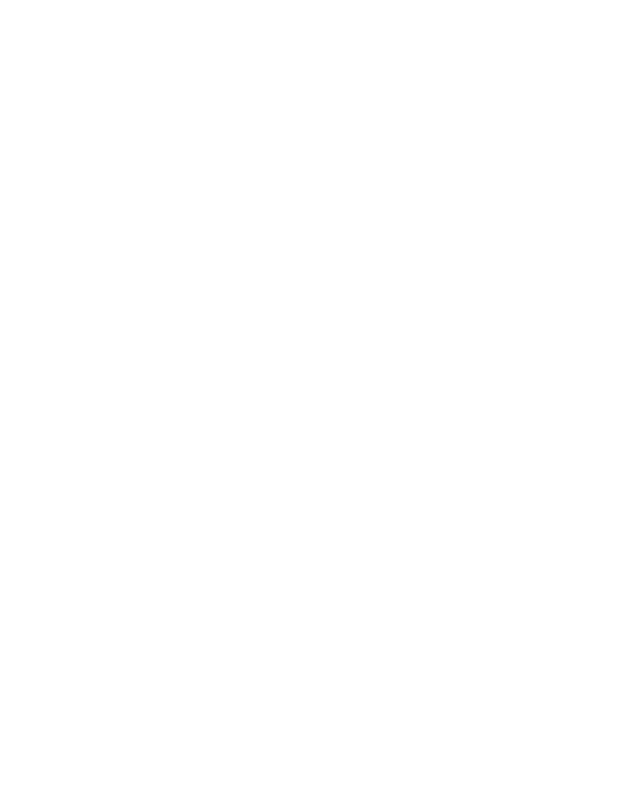
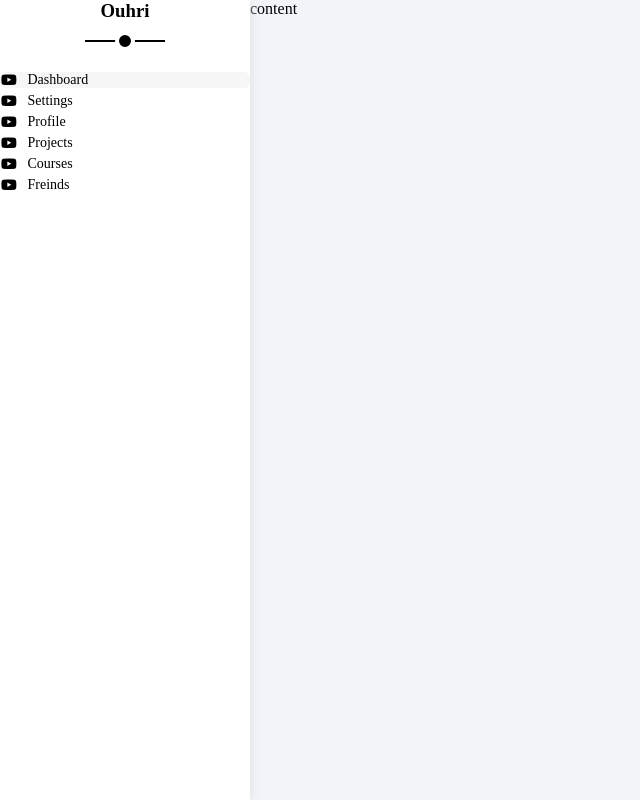
Before and after one commit to mostafaouhri/Template4-practice, a plain HTML site: page index.html in a window 1280 px wide. Shown: the whole page, without its empty margins (0-640 px from the left). Drawn offline with Linux system fonts and the light colour scheme.

Commit message:
added sidebar

```diff
--- a/Css/framework.css
+++ b/Css/framework.css
@@ -0,0 +1,57 @@
+/* Start flex */
+.d-flex {
+    display: flex;
+}
+.align-center {
+    align-items: center;
+}
+/* End flex */
+/* Start padding + margin */
+.p10 {
+    padding: 10px;
+}
+.p20 {
+    padding: 20px;
+}
+.m20 {
+    margin: 20px;
+}
+.mt-0 {
+    margin-top: 0;
+}
+/* End padding + margin */
+/* Start color */
+.bg-white {
+    background-color: white;
+}
+.c-black {
+    color: black;
+}
+/* End color */
+/* Start position */
+.p-relative {
+    position: relative;
+}
+.p-absolute {
+    position: absolute;
+}
+/* End position */
+/* Start Font */
+.txt-c {
+    text-align: center;
+}
+.fs-14 {
+    font-size: 14px;
+}
+/* End Font */
+/* Start border */
+.rad-6 {
+    border-radius: 6px;
+    -webkit-border-radius: 6px;
+    -moz-border-radius: 6px;
+    -ms-border-radius: 6px;
+    -o-border-radius: 6px;
+}
+/* End border */
+/* Start comment */
+/* End comment */
--- a/Css/master.css
+++ b/Css/master.css
@@ -0,0 +1,93 @@
+* {
+    box-sizing: border-box;
+}
+body{
+    margin: 0;
+}
+*:focus {
+    outline: none;
+}
+a {
+    text-decoration: none;
+}
+ul {
+    list-style: none;
+    padding: 0;
+}
+.page {
+    background-color: #f1f5f9;
+    min-height: 100vh;
+}
+/* Start sidebar */
+.sidebar {
+    width: 250px;
+    box-shadow: 0 0 10px #ddd;
+}
+.sidebar > h3 {
+    margin-bottom: 50px;
+    position: relative;
+}
+.sidebar > h3::before ,
+.sidebar > h3::after {
+    content: "";
+    position: absolute;
+    background-color: black;
+    left: 50%;
+    transform: translateX(-50%);
+    -webkit-transform: translateX(-50%);
+    -moz-transform: translateX(-50%);
+    -ms-transform: translateX(-50%);
+    -o-transform: translateX(-50%);
+}
+
+.sidebar > h3::before {
+    bottom: -20px;
+    width: 80px;
+    height: 2px;
+}
+.sidebar > h3::after {
+    bottom: -29px;
+    width: 12px;
+    height:12px;
+    border: 4px solid white;
+    border-radius: 50%;
+    -webkit-border-radius: 50%;
+    -moz-border-radius: 50%;
+    -ms-border-radius: 50%;
+    -o-border-radius: 50%;
+}
+.sidebar ul {}
+.sidebar ul li  {}
+.sidebar ul li a {
+    transition: 0.3s;
+    margin-bottom: 5px;
+}
+.sidebar ul li a:hover,
+.sidebar ul li a.active {
+    background-color: #f6f6f6;
+}
+.sidebar ul li a i {}
+.sidebar ul li a span {
+    font-size: 14px;
+    margin-left: 10px;
+}
+@media (max-width:767px) {
+    .sidebar {
+        width: 62px;
+        padding: 10px;
+    }
+    .sidebar > h3 {
+        font-size: 13px;
+        margin-bottom: 15px;
+    }
+    .sidebar > h3::before,
+    .sidebar > h3::after {
+        display: none;
+    }
+    .sidebar ul li a span {
+        display: none;
+    }
+}
+/* End sidebar */
+/* Start comment */
+/* End comment */
--- a/index.html
+++ b/index.html
@@ -5,11 +5,55 @@
     <meta http-equiv="X-UA-Compatible" content="IE=edge">
     <meta name="viewport" content="width=device-width, initial-scale=1.0">
     <link rel="icon" href="imgs/avatar-01.png" border-radius="50%">
+    <link rel="stylesheet" href="Css/Framework.css">
+    <link rel="stylesheet" href="Css/all.min.css">
     <link rel="stylesheet" href="Css/master.css">
-    <link rel="stylesheet" href="Css/Framework.css">
     <title>Dashboard</title>
 </head>
 <body>
-
+<div class="page d-flex">
+    <div class="sidebar bg-white p-20 p-relative">
+        <h3 class="p-relative txt-c mt-0 ">Ouhri</h3>
+        <ul>
+            <li>
+                <a class="active d-flex align-center fs-14 c-black rad-6 p-10" href="index.html">
+                    <i class="fab fa-youtube fa-fw"></i>
+                    <span>Dashboard</span>
+                </a>
+            </li>
+            <li>
+                <a class="d-flex align-center fs-14 c-black rad-6 p-10" href="settings.html" >
+                    <i class="fab fa-youtube fa-fw"></i>
+                    <span>Settings</span>
+                </a>
+            </li>
+            <li>
+                <a class="d-flex align-center fs-14 c-black rad-6 p-10" href="profile.html" >
+                    <i class="fab fa-youtube fa-fw"></i>
+                    <span>Profile</span>
+                </a>
+            </li>
+            <li>
+                <a class="d-flex align-center fs-14 c-black rad-6 p-10" href="projects.html" >
+                    <i class="fab fa-youtube fa-fw"></i>
+                    <span>Projects</span>
+                </a>
+            </li>
+            <li>
+                <a class="d-flex align-center fs-14 c-black rad-6 p-10" href="courses.html" >
+                    <i class="fab fa-youtube fa-fw"></i>
+                    <span>Courses</span>
+                </a>
+            </li>
+            <li>
+                <a class="d-flex align-center fs-14 c-black rad-6 p-10" href="freinds.html" >
+                    <i class="fab fa-youtube fa-fw"></i>
+                    <span>Freinds</span>
+                </a>
+            </li>
+        </ul>
+    </div>
+    <div class="content">content</div>
+</div>
 </body>
 </html>
```
